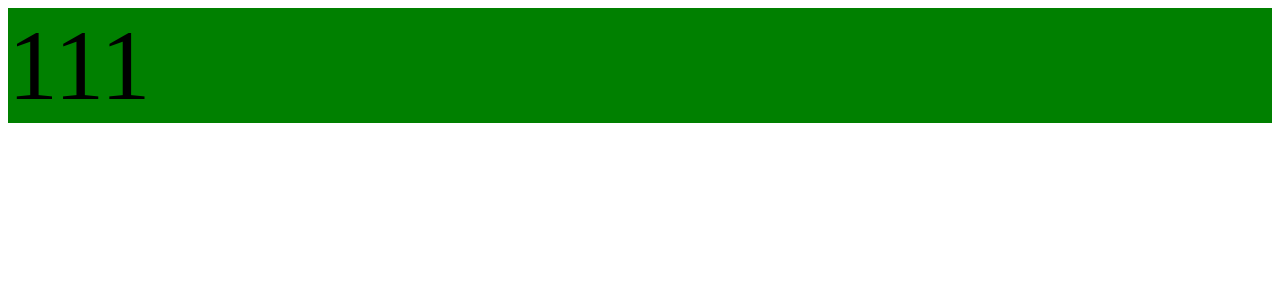
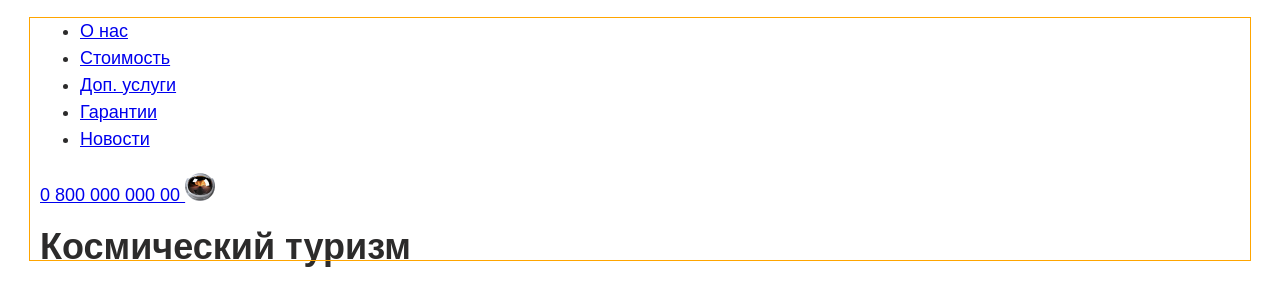
Before and after one commit to Rorsherh/spaceTravelLP, a website: page src/index.html in a window 1280 px wide. Drawn offline with Linux system fonts and the light colour scheme.

Commit message:
старт проекта

```diff
--- a/src/index.html
+++ b/src/index.html
@@ -2,15 +2,70 @@
 <html lang="en">
 
 <head>
-    <meta charset="UTF-8">
-    <meta http-equiv="X-UA-Compatible" content="IE=edge">
-    <meta name="viewport" content="width=device-width, initial-scale=1.0">
-    <link rel="stylesheet" href="css/style.css">
-    <title>Document</title>
+	<meta charset="UTF-8">
+	<meta http-equiv="X-UA-Compatible" content="IE=edge">
+	<meta name="viewport" content="width=device-width, initial-scale=1.0">
+	<link rel="stylesheet" href="css/style.css">
+	<title>Космический туризм</title>
 </head>
 
 <body>
-    <div class="main-header">111</div>
+	<header class="main-header">
+		<div class="center-box main-header__center-box">
+
+			<div class="main-header__menu">
+				<nav class="main-navigation main-header__main-navigation">
+					<ul class="main-navigation__list">
+						<li class="main-navigation__item">
+							<a href="#" class="main-navigation__link">
+								О нас
+							</a>
+						</li>
+
+						<li class="main-navigation__item">
+							<a href="#" class="main-navigation__link">
+								Стоимость
+							</a>
+						</li>
+
+						<li class="main-navigation__item">
+							<a href="#" class="main-navigation__link">
+								Доп. услуги
+							</a>
+						</li>
+
+						<li class="main-navigation__item">
+							<a href="#" class="main-navigation__link">
+								Гарантии
+							</a>
+						</li>
+
+						<li class="main-navigation__item">
+							<a href="#" class="main-navigation__link">
+								Новости
+							</a>
+						</li>
+					</ul>
+				</nav>
+
+				<div class="main-header__call">
+					<a class="main-header__tel" href="tel:080000000000">
+						0 800 000 000 00
+					</a>
+					<buttton class="main-header__bnt">
+						<img class="" src="icons/header__btn.png" alt="main-header-btn">
+					</buttton>
+				</div>
+			</div>
+
+			<div class="main-header__promo">
+				<h1 class="main-header__title">
+					Космический <span>туризм</span>
+				</h1>
+			</div>
+
+		</div>
+	</header>
 </body>
 
 </html>
--- a/src/scss/sections/_main-header.scss
+++ /dev/null
@@ -1,3 +0,0 @@
-.main-header {
-  background: green;
-}
--- /dev/null
+++ b/src/scss/sections/center-box.scss
@@ -0,0 +1,6 @@
+.center-box {
+  max-width: 1220px;
+  margin: 0 auto;
+  padding: 0 10px;
+  outline: 1px solid orange;
+}
--- a/src/scss/style.scss
+++ b/src/scss/style.scss
@@ -1,12 +1,19 @@
-@import "sections/_global-style.scss";
-@import "sections/_main-header.scss";
 html {
   box-sizing: border-box;
-  p {
-    color: green;
-    border: 1px;
-  }
-  a {
-    display: block;
-  }
 }
+
+*,
+*::before,
+*::after {
+  box-sizing: inherit;
+}
+body {
+  font-family: "Oswald", sans-serif;
+  font-style: normal;
+  font-weight: 300;
+  font-size: 18px;
+  line-height: 27px;
+  color: #2c2b2b;
+}
+@import "sections/main-header";
+@import "sections/center-box.scss";
```
Also changed, not shown: src/css/sections/center-box.css (added), src/css/style.css, src/scss/sections/_container.scss (deleted), 1 other file.
